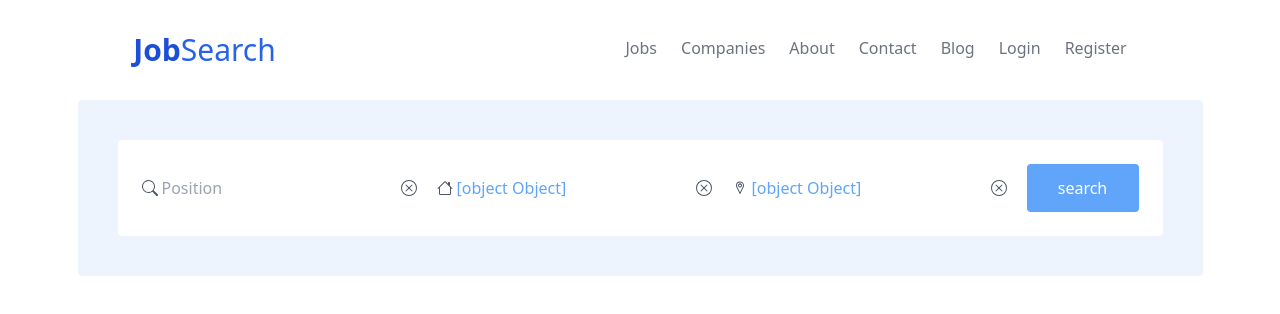
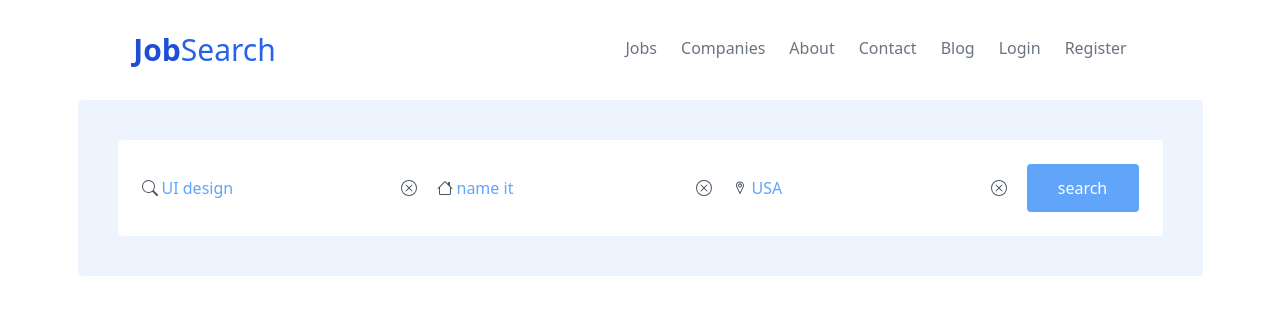
Before and after one commit to cleverAkanimoh/tailwind-learning-project, a React (Vite) app: page / in a window 1280 px wide. Shown: the top 314 px of the page. Built offline with nearby package versions, Linux system fonts and the light colour scheme.

Commit message:
modified SearchForm.jsx in Components

```diff
--- a/src/Components/SearchForm.jsx
+++ b/src/Components/SearchForm.jsx
@@ -4,14 +4,24 @@ import { VscLocation } from "react-icons/vsc";
 
 export default function () {
 	const [value, setValue] = useState({
-		position: "",
-		country: "",
-		location: "",
+		position: "UI design",
+		country: "name it",
+		location: "USA",
 	});
-	const [clearValue, setClearValue] = useState("");
 
-	const clearAllInputValue = () => {
-
+	const updateInputValue = (e) => {
+		const { name, value } = e.target
+		setValue(prevValue => ({
+			...prevValue,
+			[name]: value
+		}))
+	}
+	const clearAllInputValue = (e) => {
+		const { id } = e.target
+		setValue(prevValue => ({
+			...prevValue,
+			[id]: ""
+		}))
 	}
 
 	return (
@@ -25,8 +35,9 @@ export default function () {
 						name="position"
 						value={value.position}
 						placeholder="Position"
+						onChange={updateInputValue}
 					/>
-					<BsXCircle onClick={clearAllInputValue} className="cursor-pointer text-gray-600" />
+					<BsXCircle onClick={clearAllInputValue} id="position" className="cursor-pointer text-gray-600" />
 				</div>
 
 				<div className="flex items-center mb-4 md:mb-0 md:mr-5">
@@ -35,10 +46,11 @@ export default function () {
 						type="text"
 						className="border-none ml-1 mr-2 text-blue-400"
 						name="country"
-						value={value}
+						value={value.country}
 						placeholder="Country"
+						onChange={updateInputValue}
 					/>
-					<BsXCircle onClick={clearAllInputValue} className="cursor-pointer text-gray-600" />
+					<BsXCircle onClick={clearAllInputValue} id="country" className="cursor-pointer text-gray-600" />
 				</div>
 
 				<div className="flex items-center mb-4 md:mb-0 md:mr-5">
@@ -47,10 +59,11 @@ export default function () {
 						type="text"
 						className="border-none ml-1 mr-2 text-blue-400"
 						name="location"
-						value={value}
+						value={value.location}
 						placeholder="Location"
+						onChange={updateInputValue}
 					/>
-					<BsXCircle onClick={clearAllInputValue} className="cursor-pointer text-gray-600" />
+					<BsXCircle onClick={clearAllInputValue} id="location" className="cursor-pointer text-gray-600" />
 				</div>
 
 				<button className="bg-blue-400 text-white w-20 h-8 md:w-28 md:h-12 rounded">
```
